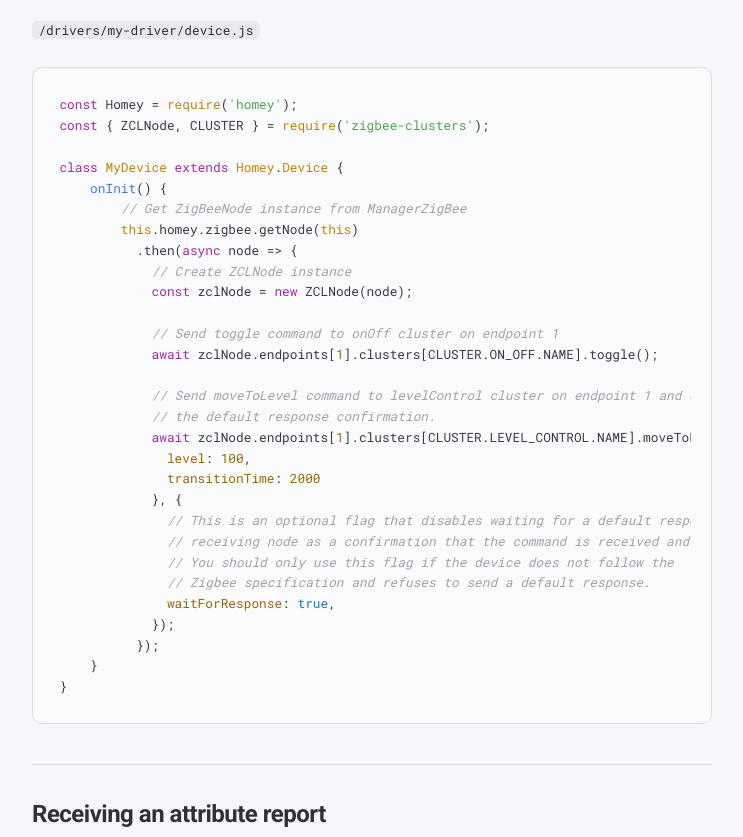
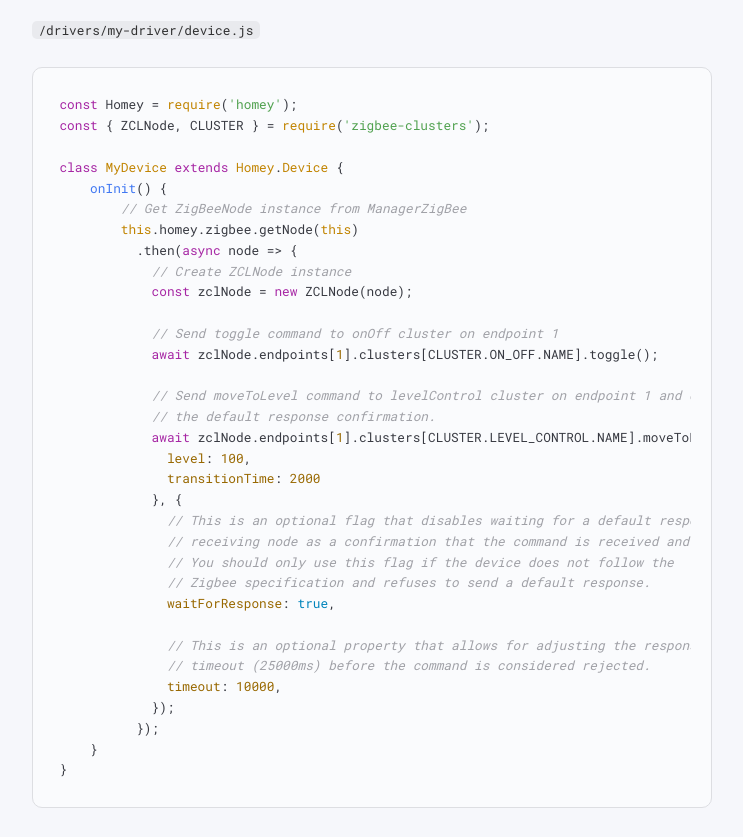
Before and after one commit to athombv/node-zigbee-clusters, a plain HTML site: page index.html in a window 1280 px wide. Shown: the part 2535-3372 px from the top of the page, without its empty margins (448-1191 px from the left). Drawn offline with Linux system fonts and the light colour scheme.

Commit message:
deploy: 7f39295ea918a03693fb98354940b9d3465e91ac

```diff
--- a/index.html
+++ b/index.html
@@ -178,6 +178,10 @@ class MyDevice extends Homey.Device {
               // You should only use this flag if the device does not follow the
               // Zigbee specification and refuses to send a default response.
               waitForResponse: true,
+
+              // This is an optional property that allows for adjusting the response
+              // timeout (25000ms) before the command is considered rejected.
+              timeout: 10000,
             });
           });
     }
```
